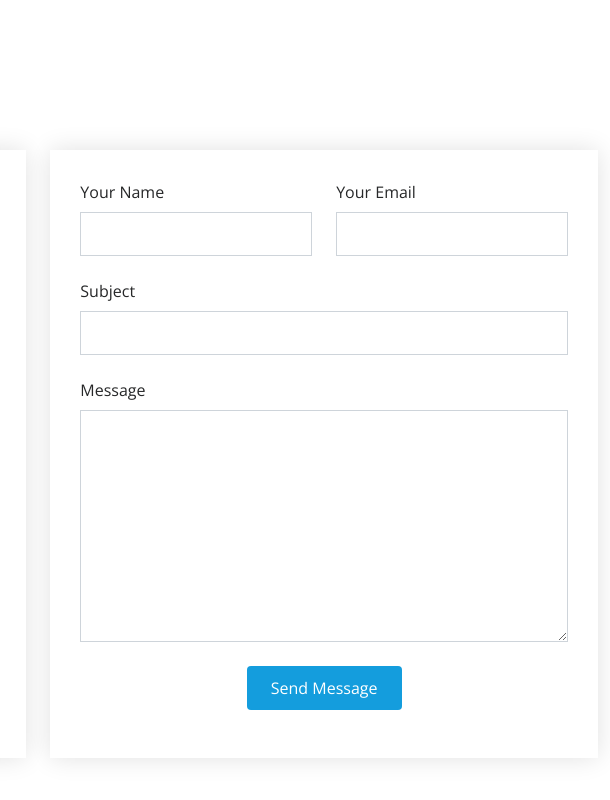
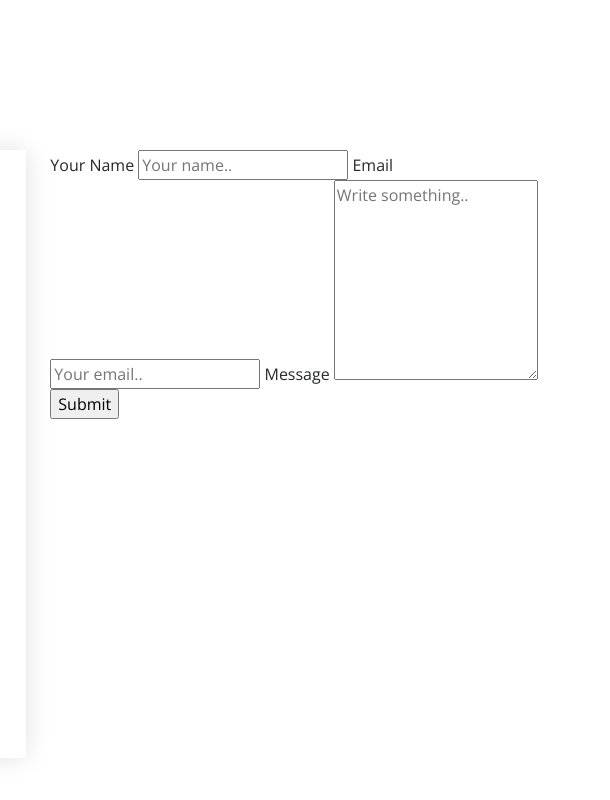
Before and after one commit to nirojdhakal1/nirojdhakal, a plain HTML site: page index.html in a window 1280 px wide. Shown: the part 4763-5563 px from the top of the page, 670-1280 px from the left. Drawn offline with nearby package versions, Linux system fonts and the light colour scheme.

Commit message:
update index

```diff
--- a/index.html
+++ b/index.html
@@ -504,32 +504,16 @@
           </div>
 
           <div class="col-lg-7 mt-5 mt-lg-0 d-flex align-items-stretch">
-            <form action="mail.php" method="post" role="form" class="php-email-form">
-              <div class="row">
-                <div class="form-group col-md-6">
-                  <label for="name">Your Name</label>
-                  <input type="text" name="name" class="form-control" id="name" required>
-                </div>
-                <div class="form-group col-md-6">
-                  <label for="name">Your Email</label>
-                  <input type="email" class="form-control" name="email" id="email" required>
-                </div>
-              </div>
-              <div class="form-group">
-                <label for="name">Subject</label>
-                <input type="text" class="form-control" name="subject" id="subject" required>
-              </div>
-              <div class="form-group">
-                <label for="name">Message</label>
-                <textarea class="form-control" name="message" rows="10" required></textarea>
-              </div>
-              <div class="my-3">
-                <div class="loading">Loading</div>
-                <div class="error-message"></div>
-                <div class="sent-message">Your message has been sent. Thank you!</div>
-              </div>
-              <div class="text-center"><button type="submit">Send Message</button></div>
-            </form>
+           <form action="mail.php" method="post">
+    <label for="name">Your Name</label>
+    <input type="text"  name="name" placeholder="Your name..">
+    <label for="lname">Email</label>
+    <input type="email"  name="email" placeholder="Your email..">
+
+    <label for="message">Message</label>
+    <textarea  name="message" placeholder="Write something.." style="height:200px"></textarea>
+    <input type="submit" value="Submit">
+  </form>
           </div>
 
         </div>
```
